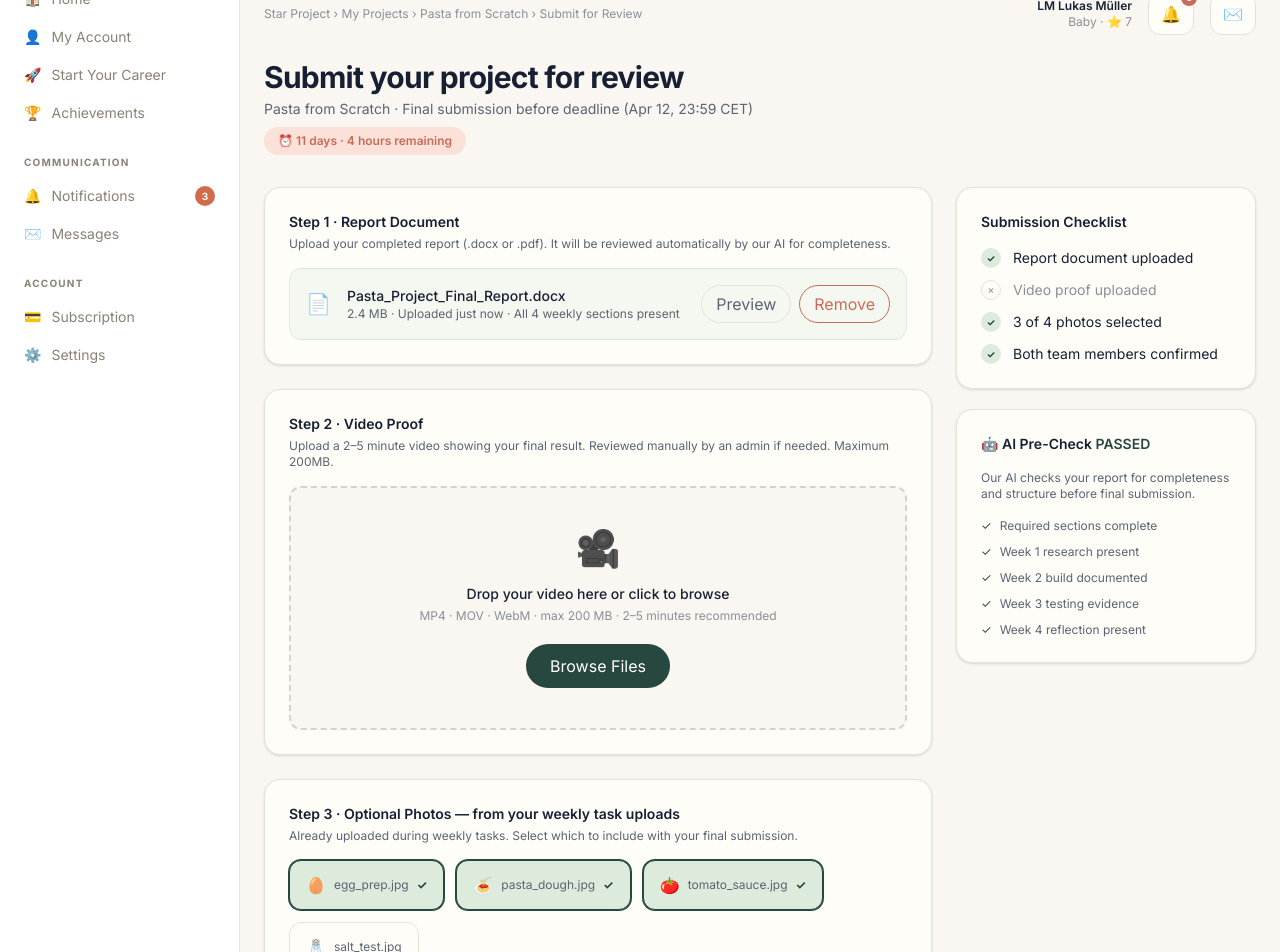
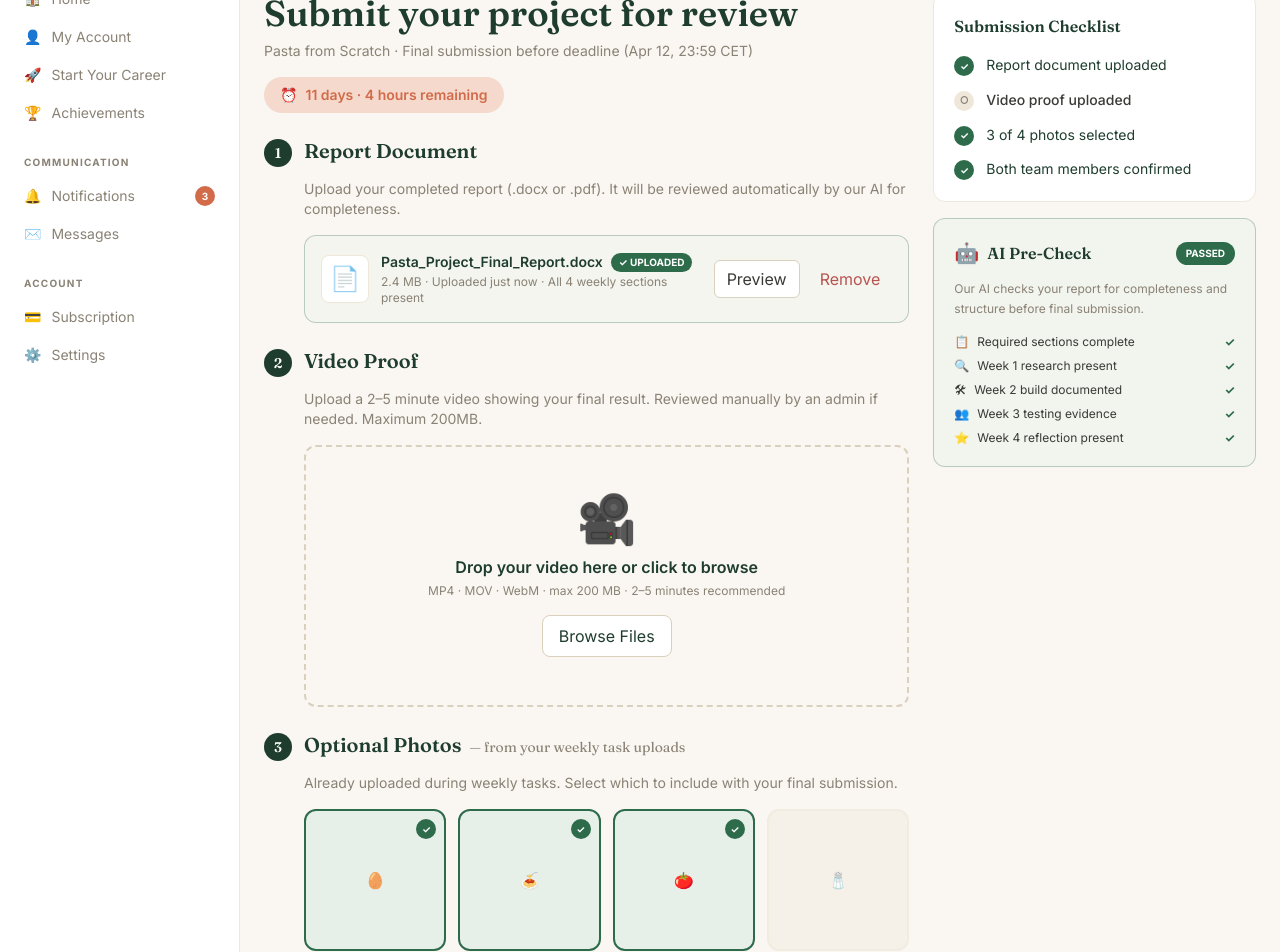
Before and after one commit to iyikbe/star-project-pwa, a React (Vite) app: page /projects/1/submit in a window 1280 px wide. Shown: the part 100-1052 px from the top of the page. Built offline with nearby package versions, Linux system fonts and the light colour scheme.

Commit message:
feat(submission): rebuild submission upload page from mockup p.11 with interactive state

```diff
--- a/src/features/submissions/SubmissionUploadPage.tsx
+++ b/src/features/submissions/SubmissionUploadPage.tsx
@@ -1,284 +1,309 @@
 import { useState } from 'react'
+import { useParams } from 'react-router-dom'
 
-type Photo = {
-  id: string
-  icon: string
-  label: string
+const REPORT_DOC = {
+  name: 'Pasta_Project_Final_Report.docx',
+  size: '2.4 MB',
+  uploadedAt: 'Uploaded just now',
+  sectionsNote: 'All 4 weekly sections present',
 }
 
-const PHOTOS: Photo[] = [
-  { id: 'egg', icon: '🥚', label: 'egg_prep.jpg' },
-  { id: 'pasta', icon: '🍝', label: 'pasta_dough.jpg' },
-  { id: 'tomato', icon: '🍅', label: 'tomato_sauce.jpg' },
-  { id: 'salt', icon: '🧂', label: 'salt_test.jpg' },
+const PHOTOS = [
+  { id: 'p1', emoji: '🥚', label: 'Eggs cracking', defaultSelected: true },
+  { id: 'p2', emoji: '🍝', label: 'Final pasta', defaultSelected: true },
+  { id: 'p3', emoji: '🍅', label: 'Sauce prep', defaultSelected: true },
+  { id: 'p4', emoji: '🧂', label: 'Seasoning', defaultSelected: false },
 ]
 
-const INITIAL_SELECTED = new Set(['egg', 'pasta', 'tomato'])
+const AI_CHECKS = [
+  { icon: '📋', label: 'Required sections complete', passed: true },
+  { icon: '🔍', label: 'Week 1 research present', passed: true },
+  { icon: '🛠', label: 'Week 2 build documented', passed: true },
+  { icon: '👥', label: 'Week 3 testing evidence', passed: true },
+  { icon: '⭐', label: 'Week 4 reflection present', passed: true },
+]
 
-function TopBar() {
+export function SubmissionUploadPage() {
+  useParams<{ projectId: string }>()
+
+  const [selectedPhotos, setSelectedPhotos] = useState<Set<string>>(
+    new Set(PHOTOS.filter((p) => p.defaultSelected).map((p) => p.id)),
+  )
+  const [videoUploaded, setVideoUploaded] = useState(false)
+  const reportUploaded = true
+
+  const photosCount = selectedPhotos.size
+
+  const checklistItems = [
+    { label: 'Report document uploaded', passed: reportUploaded },
+    { label: 'Video proof uploaded', passed: videoUploaded },
+    { label: `${photosCount} of 4 photos selected`, passed: photosCount > 0 },
+    { label: 'Both team members confirmed', passed: true },
+  ]
+
+  const canSubmit = reportUploaded && videoUploaded && photosCount > 0
+
   return (
-    <div className="mb-6 flex flex-col gap-3 sm:flex-row sm:items-center sm:justify-between">
-      <p className="text-xs text-[#8A8F98]">
-        Star Project › My Projects › Pasta from Scratch › Submit for Review
+    <div className="grid gap-6 lg:grid-cols-[2fr_1fr]">
+      {/* LEFT COLUMN */}
+      <div className="flex flex-col gap-6">
+        {/* Section 1 — Page header */}
+        <section>
+          <h1 className="font-serif text-3xl font-semibold tracking-normal text-sp-primary md:text-4xl">
+            Submit your project for review
+          </h1>
+          <p className="mt-2 text-sm text-sp-text-muted">
+            Pasta from Scratch · Final submission before deadline (Apr 12, 23:59 CET)
           </p>
-      <div className="flex items-center gap-4">
-        <div className="text-right text-xs">
-          <p className="font-semibold text-[#172033]">LM Lukas Müller</p>
-          <p className="text-[#8A8F98]">Baby · ⭐ 7</p>
+
+          <div className="mt-4 inline-flex items-center gap-2 rounded-full bg-sp-coral-bg-soft px-4 py-2 text-sm font-semibold text-sp-coral">
+            <span aria-hidden="true">⏰</span>
+            11 days · 4 hours remaining
           </div>
+        </section>
+
+        {/* Section 2 — Step 1 Report Document */}
+        <section>
+          <div className="mb-3 flex items-baseline gap-3">
+            <span className="inline-flex h-7 w-7 items-center justify-center rounded-full bg-sp-primary font-serif text-sm font-semibold text-white">
+              1
+            </span>
+            <h2 className="font-serif text-lg font-semibold text-sp-primary md:text-xl">
+              Report Document
+            </h2>
+          </div>
+          <p className="mb-4 ml-10 text-sm text-sp-text-muted">
+            Upload your completed report (.docx or .pdf). It will be reviewed automatically by our
+            AI for completeness.
+          </p>
+
+          <div className="ml-10 flex flex-col gap-3 rounded-xl border border-sp-accent-green/30 bg-sp-accent-green-bg/30 p-4 sm:flex-row sm:items-center">
+            <div className="flex h-12 w-12 flex-shrink-0 items-center justify-center rounded-lg border border-sp-border-soft bg-white text-2xl">
+              📄
+            </div>
+            <div className="min-w-0 flex-1">
+              <div className="flex items-center gap-2">
+                <p className="truncate text-sm font-semibold text-sp-primary">
+                  {REPORT_DOC.name}
+                </p>
+                <span className="inline-flex items-center rounded-full bg-sp-accent-green px-2 py-0.5 text-[10px] font-bold uppercase text-white">
+                  ✓ UPLOADED
+                </span>
+              </div>
+              <p className="mt-0.5 text-xs text-sp-text-muted">
+                {REPORT_DOC.size} · {REPORT_DOC.uploadedAt} · {REPORT_DOC.sectionsNote}
+              </p>
+            </div>
+            <div className="flex flex-shrink-0 gap-2">
               <button
                 type="button"
-          className="relative rounded-xl border border-[#E8E1D8] bg-[#FFFDF8] px-3 py-2 text-sm text-[#5B6472] hover:bg-[#F4EFE7]"
-        >
-          🔔
-          <span className="absolute -right-1 -top-1 flex h-4 w-4 items-center justify-center rounded-full bg-[#C96B5A] text-[9px] font-bold text-white">
-            3
-          </span>
-        </button>
-        <button
-          type="button"
-          className="rounded-xl border border-[#E8E1D8] bg-[#FFFDF8] px-3 py-2 text-sm text-[#5B6472] hover:bg-[#F4EFE7]"
-        >
-          ✉️
-        </button>
-      </div>
-    </div>
-  )
-}
-
-function PageHeader() {
-  return (
-    <div className="mb-8">
-      <h1 className="text-2xl font-bold tracking-tight text-[#172033] md:text-3xl">
-        Submit your project for review
-      </h1>
-      <p className="mt-1 text-sm text-[#5B6472]">
-        Pasta from Scratch · Final submission before deadline (Apr 12, 23:59 CET)
-      </p>
-      <p className="mt-2 inline-flex items-center gap-1.5 rounded-full bg-[#FCE1D8] px-3.5 py-1.5 text-xs font-semibold text-[#C96B5A]">
-        ⏰ 11 days · 4 hours remaining
-      </p>
-    </div>
-  )
-}
-
-function StepReport() {
-  return (
-    <div className="rounded-2xl border border-[#E8E1D8] bg-[#FFFDF8] p-6 shadow-sm">
-      <p className="text-sm font-semibold text-[#172033]">Step 1 · Report Document</p>
-      <p className="mt-1 text-xs text-[#5B6472]">
-        Upload your completed report (.docx or .pdf). It will be reviewed automatically by our AI
-        for completeness.
-      </p>
-
-      <div className="mt-4 flex items-center gap-4 rounded-xl border border-[#DDEBDD] bg-[#DDEBDD]/30 p-4">
-        <span className="text-xl">📄</span>
-        <div className="flex-1 min-w-0">
-          <p className="text-sm font-medium text-[#172033] truncate">
-            Pasta_Project_Final_Report.docx
-          </p>
-          <p className="text-xs text-[#5B6472]">
-            2.4 MB · Uploaded just now · All 4 weekly sections present
-          </p>
-        </div>
-        <div className="flex gap-2 shrink-0">
-          <button
-            type="button"
-            className="rounded-full border border-[#E8E1D8] px-3.5 py-1.5 text-xs font-medium text-[#5B6472] transition-colors hover:border-[#26483E] hover:text-[#26483E]"
+                className="rounded-md border border-sp-border-input bg-white px-3 py-1.5 text-xs font-semibold text-sp-text-primary transition-colors hover:bg-sp-bg-card-muted"
               >
                 Preview
               </button>
               <button
                 type="button"
-            className="rounded-full border border-[#C96B5A] px-3.5 py-1.5 text-xs font-medium text-[#C96B5A] transition-colors hover:bg-[#C96B5A] hover:text-white"
+                className="px-3 py-1.5 text-xs font-semibold text-sp-danger hover:text-sp-danger/80"
               >
                 Remove
               </button>
             </div>
           </div>
+        </section>
+
+        {/* Section 3 — Step 2 Video Proof */}
+        <section>
+          <div className="mb-3 flex items-baseline gap-3">
+            <span className="inline-flex h-7 w-7 items-center justify-center rounded-full bg-sp-primary font-serif text-sm font-semibold text-white">
+              2
+            </span>
+            <h2 className="font-serif text-lg font-semibold text-sp-primary md:text-xl">
+              Video Proof
+            </h2>
           </div>
-  )
-}
-
-function StepVideo() {
-  return (
-    <div className="rounded-2xl border border-[#E8E1D8] bg-[#FFFDF8] p-6 shadow-sm">
-      <p className="text-sm font-semibold text-[#172033]">Step 2 · Video Proof</p>
-      <p className="mt-1 text-xs text-[#5B6472]">
+          <p className="mb-4 ml-10 text-sm text-sp-text-muted">
             Upload a 2–5 minute video showing your final result. Reviewed manually by an admin if
             needed. Maximum 200MB.
           </p>
 
-      <div className="mt-4 flex flex-col items-center justify-center rounded-xl border-2 border-dashed border-[#D8D3CA] bg-[#FAF7F2] px-6 py-10 text-center">
-        <span className="text-4xl">🎥</span>
-        <p className="mt-4 text-sm font-medium text-[#172033]">
-          Drop your video here or click to browse
+          <div
+            onClick={() => setVideoUploaded(true)}
+            className="ml-10 cursor-pointer rounded-xl border-2 border-dashed border-sp-border-input p-8 text-center transition-all hover:border-sp-coral hover:bg-sp-coral-bg-soft/20 md:p-12"
+          >
+            <div className="mb-3 text-5xl" aria-hidden="true">
+              🎥
+            </div>
+            <p className="text-sm font-semibold text-sp-primary md:text-base">
+              {videoUploaded ? 'Video uploaded ✓' : 'Drop your video here or click to browse'}
             </p>
-        <p className="mt-1 text-xs text-[#8A8F98]">
+            <p className="mt-1 text-xs text-sp-text-muted">
               MP4 · MOV · WebM · max 200 MB · 2–5 minutes recommended
             </p>
+            {!videoUploaded && (
               <button
                 type="button"
-          className="mt-5 rounded-full bg-[#26483E] px-6 py-2.5 text-xs font-semibold text-white transition-colors hover:bg-[#1F3D35]"
+                onClick={(e) => {
+                  e.stopPropagation()
+                  setVideoUploaded(true)
+                }}
+                className="mt-4 inline-flex items-center gap-2 rounded-lg border border-sp-border-input bg-white px-4 py-2 text-sm font-semibold text-sp-primary transition-colors hover:bg-sp-bg-card-muted"
               >
                 Browse Files
               </button>
+            )}
+          </div>
+        </section>
+
+        {/* Section 4 — Step 3 Optional Photos */}
+        <section>
+          <div className="mb-3 flex items-baseline gap-3">
+            <span className="inline-flex h-7 w-7 items-center justify-center rounded-full bg-sp-primary font-serif text-sm font-semibold text-white">
+              3
+            </span>
+            <h2 className="font-serif text-lg font-semibold text-sp-primary md:text-xl">
+              Optional Photos
+              <span className="ml-2 text-sm font-normal text-sp-text-muted">
+                — from your weekly task uploads
+              </span>
+            </h2>
+          </div>
+          <p className="mb-4 ml-10 text-sm text-sp-text-muted">
+            Already uploaded during weekly tasks. Select which to include with your final
+            submission.
+          </p>
+
+          <div className="ml-10 grid grid-cols-2 gap-3 md:grid-cols-4">
+            {PHOTOS.map((photo) => {
+              const isSelected = selectedPhotos.has(photo.id)
+              return (
+                <button
+                  key={photo.id}
+                  type="button"
+                  onClick={() => {
+                    setSelectedPhotos((prev) => {
+                      const next = new Set(prev)
+                      if (next.has(photo.id)) next.delete(photo.id)
+                      else next.add(photo.id)
+                      return next
+                    })
+                  }}
+                  className={`relative flex aspect-square items-center justify-center rounded-xl border-2 text-5xl transition-all ${
+                    isSelected
+                      ? 'border-sp-accent-green bg-sp-accent-green-bg'
+                      : 'border-sp-border-soft bg-sp-bg-card-muted opacity-70 hover:opacity-100'
+                  }`}
+                >
+                  <span aria-hidden="true">{photo.emoji}</span>
+                  {isSelected && (
+                    <span
+                      className="absolute right-2 top-2 flex h-5 w-5 items-center justify-center rounded-full bg-sp-accent-green text-[10px] font-bold text-white"
+                      aria-hidden="true"
+                    >
+                      ✓
+                    </span>
+                  )}
+                </button>
+              )
+            })}
+          </div>
+
+          <p className="ml-10 mt-3 text-xs text-sp-text-muted">
+            {photosCount} of 4 photos selected
+          </p>
+        </section>
+
+        {/* Submit button */}
+        <section className="ml-10">
+          <button
+            type="button"
+            disabled={!canSubmit}
+            className={`flex w-full items-center justify-center gap-2 rounded-lg px-6 py-4 text-base font-semibold transition-colors ${
+              canSubmit
+                ? 'bg-sp-primary text-white hover:bg-sp-primary-hover'
+                : 'cursor-not-allowed bg-sp-border-soft text-sp-text-muted'
+            }`}
+          >
+            📤 Submit for Final Review
+          </button>
+          {!canSubmit && (
+            <p className="mt-2 text-center text-xs text-sp-text-muted">
+              {!videoUploaded
+                ? 'Upload video to enable submit'
+                : 'Complete all required items to submit'}
+            </p>
+          )}
+        </section>
+      </div>
+
+      {/* RIGHT COLUMN — Sidebar */}
+      <div className="flex flex-col gap-4">
+        {/* Submission Checklist */}
+        <section className="rounded-xl border border-sp-border-soft bg-white p-5">
+          <h3 className="font-serif mb-4 text-base font-semibold text-sp-primary">
+            Submission Checklist
+          </h3>
+
+          <ul className="flex flex-col gap-3">
+            {checklistItems.map((item, i) => (
+              <li key={i} className="flex items-start gap-3">
+                <div
+                  className={`mt-0.5 flex h-5 w-5 flex-shrink-0 items-center justify-center rounded-full ${
+                    item.passed
+                      ? 'bg-sp-accent-green text-white'
+                      : 'bg-sp-border-soft text-sp-text-muted'
+                  }`}
+                >
+                  <span className="text-[10px] font-bold" aria-hidden="true">
+                    {item.passed ? '✓' : '○'}
+                  </span>
+                </div>
+                <span
+                  className={`text-sm leading-relaxed ${
+                    item.passed ? 'text-sp-primary' : 'font-medium text-sp-text-primary'
+                  }`}
+                >
+                  {item.label}
+                </span>
+              </li>
+            ))}
+          </ul>
+        </section>
+
+        {/* AI Pre-Check */}
+        <section className="rounded-xl border border-sp-accent-green/30 bg-sp-accent-green-bg/40 p-5">
+          <div className="mb-3 flex items-center justify-between">
+            <div className="flex items-center gap-2">
+              <span className="text-xl" aria-hidden="true">
+                🤖
+              </span>
+              <h3 className="font-serif text-base font-semibold text-sp-primary">
+                AI Pre-Check
+              </h3>
+            </div>
+            <span className="inline-flex items-center rounded-full bg-sp-accent-green px-2.5 py-1 text-[10px] font-bold uppercase text-white">
+              PASSED
+            </span>
+          </div>
+
+          <p className="mb-4 text-xs leading-relaxed text-sp-text-muted">
+            Our AI checks your report for completeness and structure before final submission.
+          </p>
+
+          <ul className="flex flex-col gap-2">
+            {AI_CHECKS.map((check, i) => (
+              <li key={i} className="flex items-center gap-2 text-xs">
+                <span className="flex-shrink-0" aria-hidden="true">
+                  {check.icon}
+                </span>
+                <span className="flex-1 text-sp-text-primary">{check.label}</span>
+                <span className="font-bold text-sp-accent-green" aria-hidden="true">
+                  ✓
+                </span>
+              </li>
+            ))}
+          </ul>
+        </section>
       </div>
     </div>
   )
 }
-
-function StepPhotos() {
-  const [selected, setSelected] = useState<Set<string>>(INITIAL_SELECTED)
-
-  function toggle(id: string) {
-    setSelected((prev) => {
-      const next = new Set(prev)
-      if (next.has(id)) next.delete(id)
-      else next.add(id)
-      return next
-    })
-  }
-
-  return (
-    <div className="rounded-2xl border border-[#E8E1D8] bg-[#FFFDF8] p-6 shadow-sm">
-      <p className="text-sm font-semibold text-[#172033]">
-        Step 3 · Optional Photos — from your weekly task uploads
-      </p>
-      <p className="mt-1 text-xs text-[#5B6472]">
-        Already uploaded during weekly tasks. Select which to include with your final submission.
-      </p>
-
-      <div className="mt-4 flex flex-wrap gap-3">
-        {PHOTOS.map((photo) => {
-          const isSelected = selected.has(photo.id)
-          return (
-            <button
-              key={photo.id}
-              type="button"
-              onClick={() => toggle(photo.id)}
-              className={`flex items-center gap-2 rounded-xl border px-4 py-3 text-sm transition-all ${
-                isSelected
-                  ? 'border-[#26483E] bg-[#DDEBDD] ring-1 ring-[#26483E]'
-                  : 'border-[#E8E1D8] bg-[#FFFDF8] hover:border-[#D8D3CA]'
-              }`}
-            >
-              <span>{photo.icon}</span>
-              <span className="text-xs text-[#5B6472]">{photo.label}</span>
-              {isSelected && <span className="text-xs font-bold text-[#26483E]">✓</span>}
-            </button>
-          )
-        })}
-      </div>
-      <p className="mt-3 text-xs text-[#8A8F98]">{selected.size} of 4 photos selected</p>
-    </div>
-  )
-}
-
-function Checklist() {
-  return (
-    <div className="rounded-2xl border border-[#E8E1D8] bg-[#FFFDF8] p-6 shadow-sm">
-      <p className="mb-4 text-sm font-semibold text-[#172033]">Submission Checklist</p>
-      <div className="space-y-3">
-        <div className="flex items-center gap-3">
-          <span className="flex h-5 w-5 items-center justify-center rounded-full bg-[#DDEBDD] text-[10px] font-bold text-[#26483E]">
-            ✓
-          </span>
-          <span className="text-sm text-[#172033]">Report document uploaded</span>
-        </div>
-        <div className="flex items-center gap-3">
-          <span className="flex h-5 w-5 items-center justify-center rounded-full border border-[#E8E1D8] text-[10px] text-[#8A8F98]">
-            ✗
-          </span>
-          <span className="text-sm text-[#8A8F98]">Video proof uploaded</span>
-        </div>
-        <div className="flex items-center gap-3">
-          <span className="flex h-5 w-5 items-center justify-center rounded-full bg-[#DDEBDD] text-[10px] font-bold text-[#26483E]">
-            ✓
-          </span>
-          <span className="text-sm text-[#172033]">3 of 4 photos selected</span>
-        </div>
-        <div className="flex items-center gap-3">
-          <span className="flex h-5 w-5 items-center justify-center rounded-full bg-[#DDEBDD] text-[10px] font-bold text-[#26483E]">
-            ✓
-          </span>
-          <span className="text-sm text-[#172033]">Both team members confirmed</span>
-        </div>
-      </div>
-    </div>
-  )
-}
-
-function AiPreCheck() {
-  return (
-    <div className="rounded-2xl border border-[#E8E1D8] bg-[#FFFDF8] p-6 shadow-sm">
-      <p className="mb-4 text-sm font-semibold text-[#172033]">
-        🤖 AI Pre-Check <span className="text-[#26483E]">PASSED</span>
-      </p>
-      <p className="mb-4 text-xs text-[#5B6472]">
-        Our AI checks your report for completeness and structure before final submission.
-      </p>
-      <div className="space-y-2.5">
-        <div className="flex items-center gap-2 text-xs">
-          <span className="text-[#26483E]">✓</span>
-          <span className="text-[#5B6472]">Required sections complete</span>
-        </div>
-        <div className="flex items-center gap-2 text-xs">
-          <span className="text-[#26483E]">✓</span>
-          <span className="text-[#5B6472]">Week 1 research present</span>
-        </div>
-        <div className="flex items-center gap-2 text-xs">
-          <span className="text-[#26483E]">✓</span>
-          <span className="text-[#5B6472]">Week 2 build documented</span>
-        </div>
-        <div className="flex items-center gap-2 text-xs">
-          <span className="text-[#26483E]">✓</span>
-          <span className="text-[#5B6472]">Week 3 testing evidence</span>
-        </div>
-        <div className="flex items-center gap-2 text-xs">
-          <span className="text-[#26483E]">✓</span>
-          <span className="text-[#5B6472]">Week 4 reflection present</span>
-        </div>
-      </div>
-    </div>
-  )
-}
-
-function SubmitButton() {
-  return (
-    <div className="mt-8 text-center">
-      <button
-        type="button"
-        disabled
-        className="cursor-not-allowed rounded-full bg-[#8A8F98] px-10 py-3.5 text-sm font-bold text-white opacity-60 shadow-sm"
-      >
-        📤 Submit for Final Review
-      </button>
-      <p className="mt-2 text-xs text-[#8A8F98]">Upload video to enable submit</p>
-    </div>
-  )
-}
-
-export function SubmissionUploadPage() {
-  return (
-    <div>
-      <TopBar />
-      <PageHeader />
-
-      <div className="grid gap-6 lg:grid-cols-[1fr_300px]">
-        <div className="space-y-6">
-          <StepReport />
-          <StepVideo />
-          <StepPhotos />
-        </div>
-
-        <div className="space-y-5">
-          <Checklist />
-          <AiPreCheck />
-        </div>
-      </div>
-
-      <SubmitButton />
-    </div>
-  )
-}
```
Lines whose indentation alone changed are shown as unchanged.
